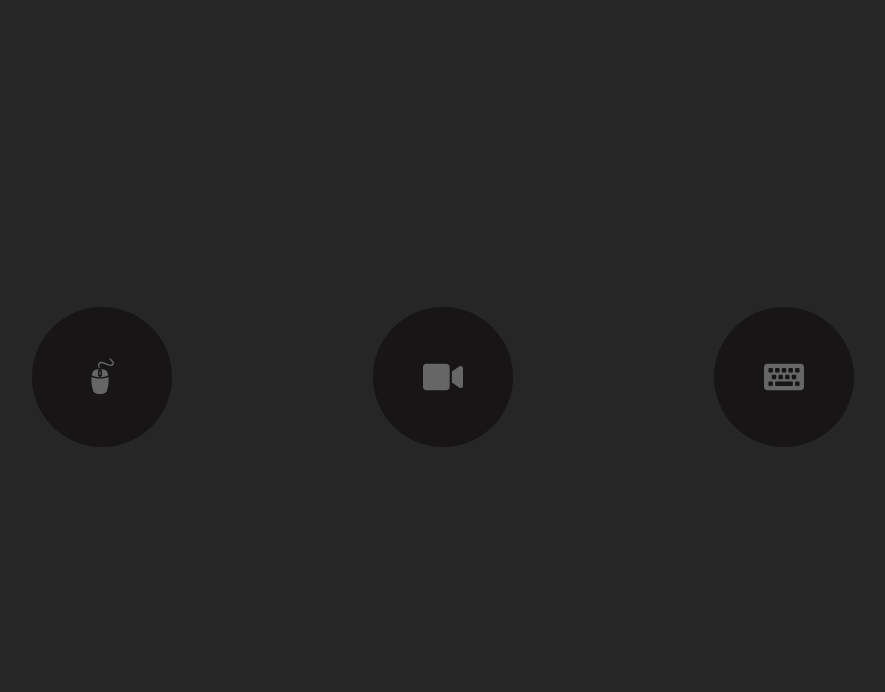
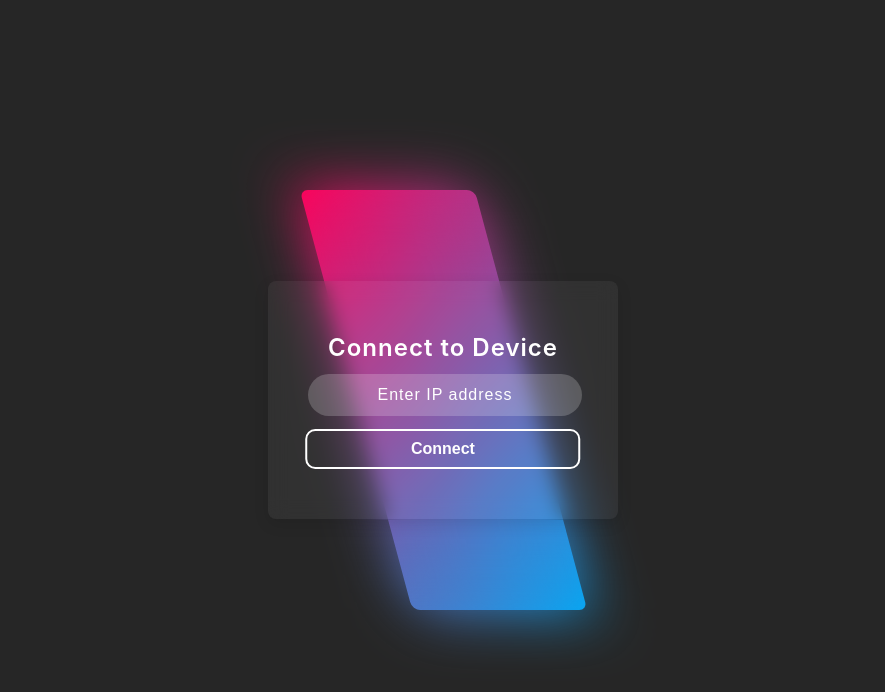
Before and after one commit to Utkarshp23/proconnect, a React (Create React App) app: page /ipform in a window 1280 px wide. Shown: the top 692 px of the page, without its empty margins (197-1082 px from the left). Built offline with nearby package versions, Linux system fonts and the light colour scheme.

Commit message:
All components connected to each other using Router,Routes,Switch,Link in react-router-dom

```diff
--- a/package.json
+++ b/package.json
@@ -9,6 +9,7 @@
     "react": "^17.0.2",
     "react-dom": "^17.0.2",
     "react-icons": "^4.2.0",
+    "react-router-dom": "^5.3.0",
     "react-scripts": "4.0.3",
     "web-vitals": "^1.1.2"
   },
--- a/src/App.js
+++ b/src/App.js
@@ -1,3 +1,4 @@
+import { BrowserRouter as Router, Route, Switch } from "react-router-dom";
 import ConnectBtn from "./components/ConnectBtn";
 import PopUpForm from "./components/PopUpForm";
 import WifiLoader from "./components/WifiLoader";
@@ -5,12 +6,26 @@
 
 function App() {
   return (
-    <div className="App">
-      {/* <ConnectBtn></ConnectBtn> */}
-      {/* <PopUpForm></PopUpForm> */}
-      {/* <WifiLoader></WifiLoader> */}
-      <ConnectedWindow></ConnectedWindow>
-    </div>
+    <Router>
+      <div className="App">
+        <Switch>
+          <Route exact path="/">
+            <ConnectBtn />
+          </Route>
+          <Route path="/ipform">
+            <PopUpForm />
+          </Route>
+          <Route path="/wifiloader">
+            <WifiLoader />
+          </Route>
+          <Route path="/connectedWindow">
+            <ConnectedWindow />
+          </Route>
+        </Switch>
+
+      </div>
+    </Router>
+
   );
 }
 
--- a/src/components/ConnectBtn.js
+++ b/src/components/ConnectBtn.js
@@ -1,10 +1,13 @@
 import React from 'react'
+import { Link } from 'react-router-dom';
 import '../stylesheets/connectBtn.css';
 const ConnectBtn = () => {
 
   return (
     <div className="connectBtn-wrapper">
-      <button >Connect to Device</button>
+      <Link to="/ipform">
+        <button>Connect to Device</button>
+      </Link>
     </div>
   )
 }
--- a/src/components/PopUpForm.js
+++ b/src/components/PopUpForm.js
@@ -1,4 +1,5 @@
 import React from 'react'
+import { Link } from 'react-router-dom';
 import '../stylesheets/popUpForm.css'
 
 
@@ -14,7 +15,9 @@
             <input type="text" name="" id="" placeholder="Enter IP address" />
           </div>
         </div>
-        <button className="ipBtn">Connect</button>
+        <Link to="/wifiloader">
+          <button className="ipBtn">Connect</button>
+        </Link>
       </div>
 
 
--- a/src/components/WifiLoader.js
+++ b/src/components/WifiLoader.js
@@ -1,11 +1,15 @@
 import React from 'react'
+import { Link } from 'react-router-dom';
 import '../stylesheets/wifiLoader.css'
 
 const WifiLoader = () => {
   return (
-    <div className="wifi-loader-wrapper">
-       <div className="wifi-loader"></div>
-    </div>
+    <Link to="/connectedWindow">
+      <div className="wifi-loader-wrapper">
+        <div className="wifi-loader"></div>
+      </div>
+    </Link>
+
   )
 }
 
```
Also changed, not shown: 1 other file (tests, documents, lock files or other folders).
